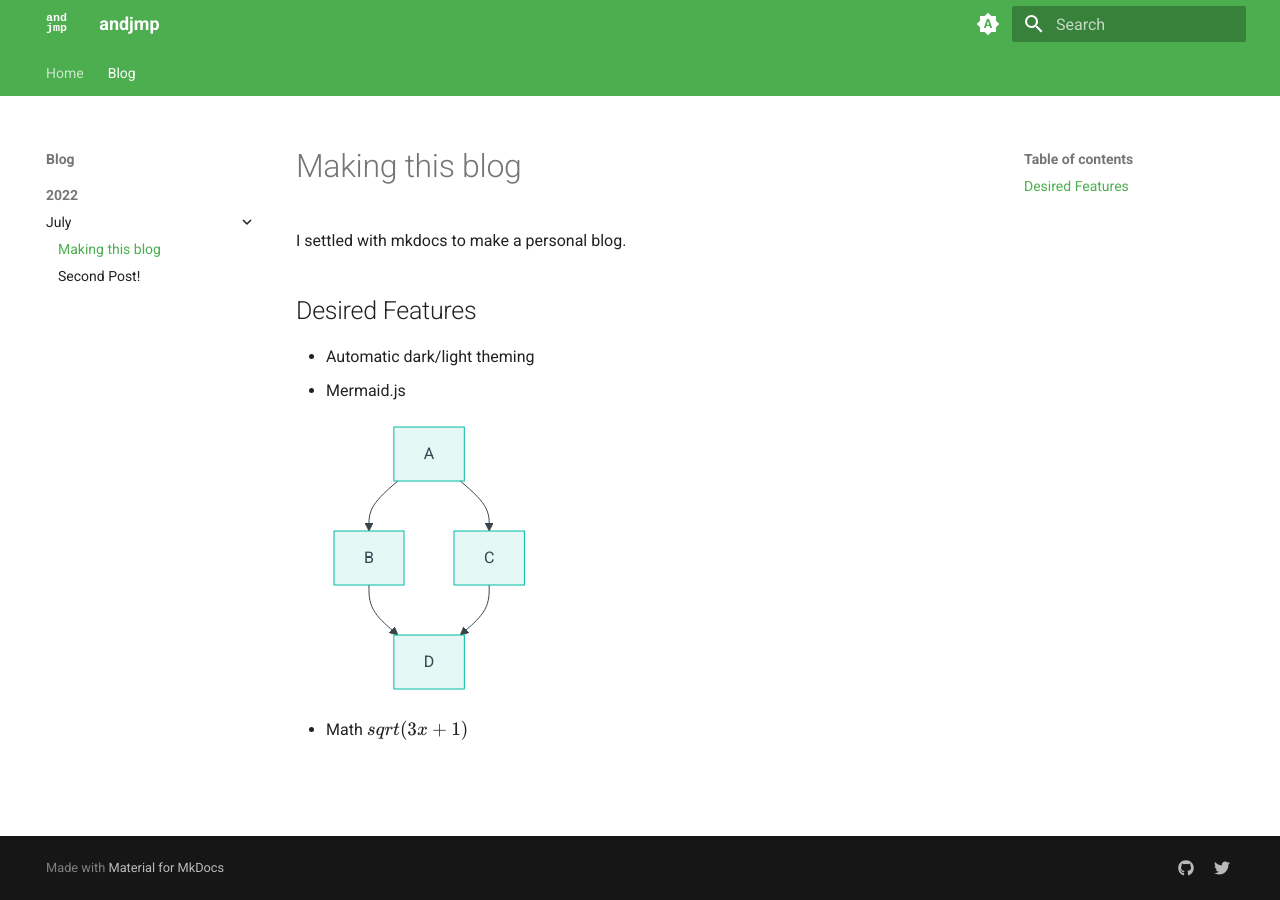
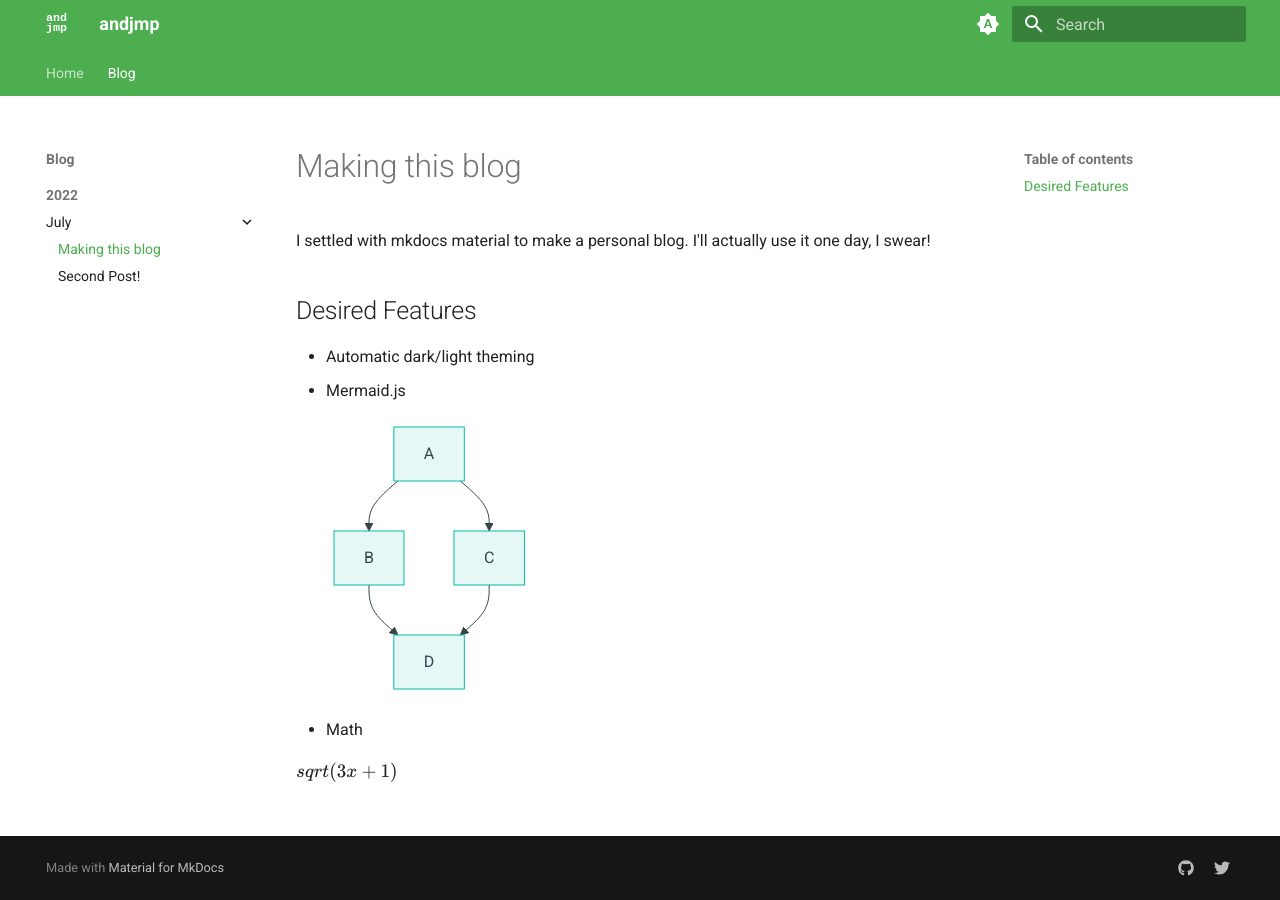
Before and after one commit to andjmp/andjmp.github.io, an MkDocs documentation site: the page built from docs/blog/1.md, in a window 1280 px wide. Built offline with MkDocs 1.6.1 and Material for MkDocs 9.7.7, drawn with Linux system fonts in a browser that asks for light colours.

Commit message:
Update 1.md

````diff
--- a/docs/blog/1.md
+++ b/docs/blog/1.md
@@ -1,6 +1,6 @@
 # Making this blog
 
-I settled with mkdocs to make a personal blog.
+I settled with mkdocs material to make a personal blog. I'll actually use it one day, I swear!
 
 ## Desired Features
 - Automatic dark/light theming
@@ -13,4 +13,5 @@ graph TD;
     C-->D;
 ```
 - Math
+
 $sqrt(3x+1)$
````
